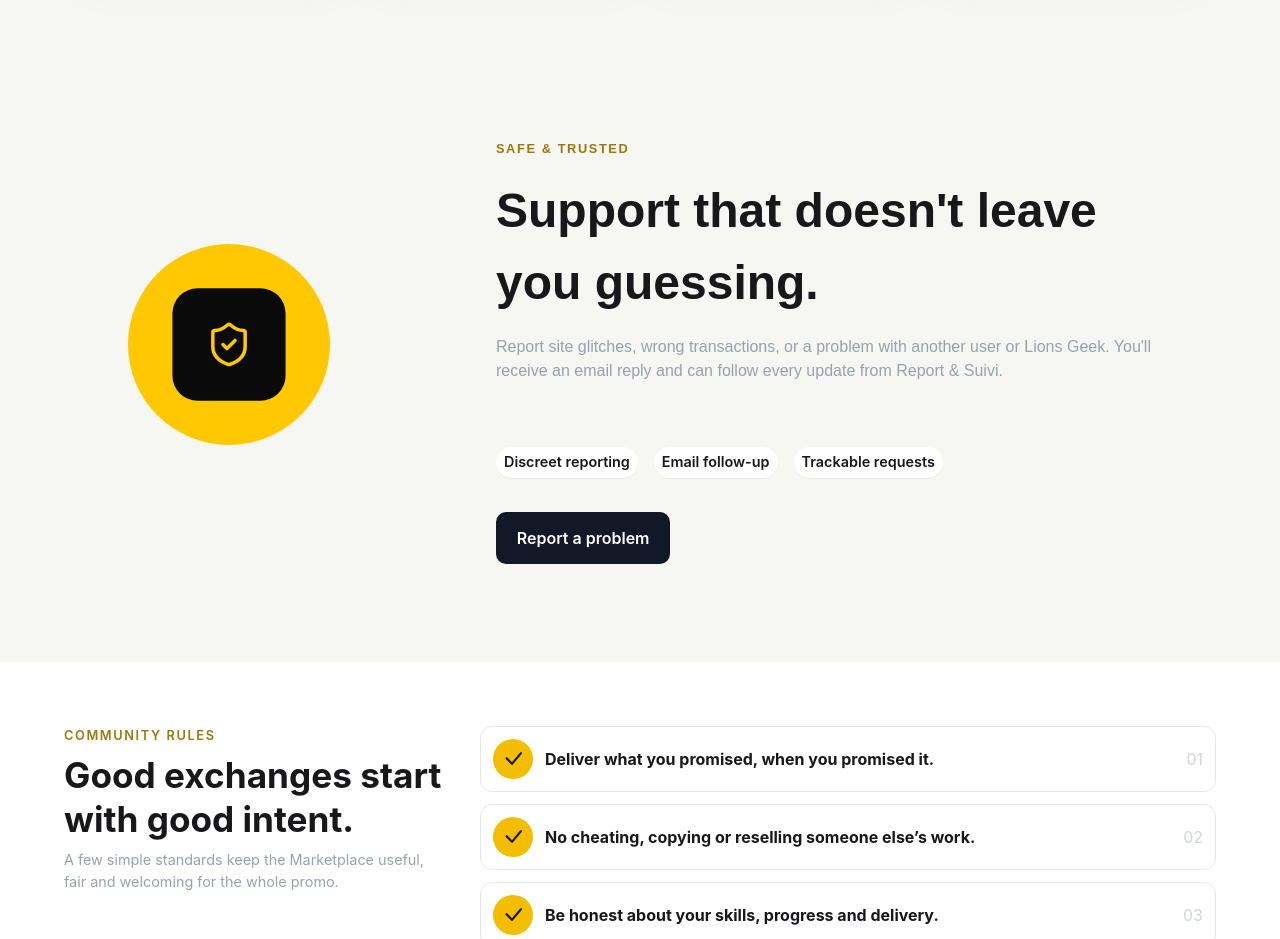
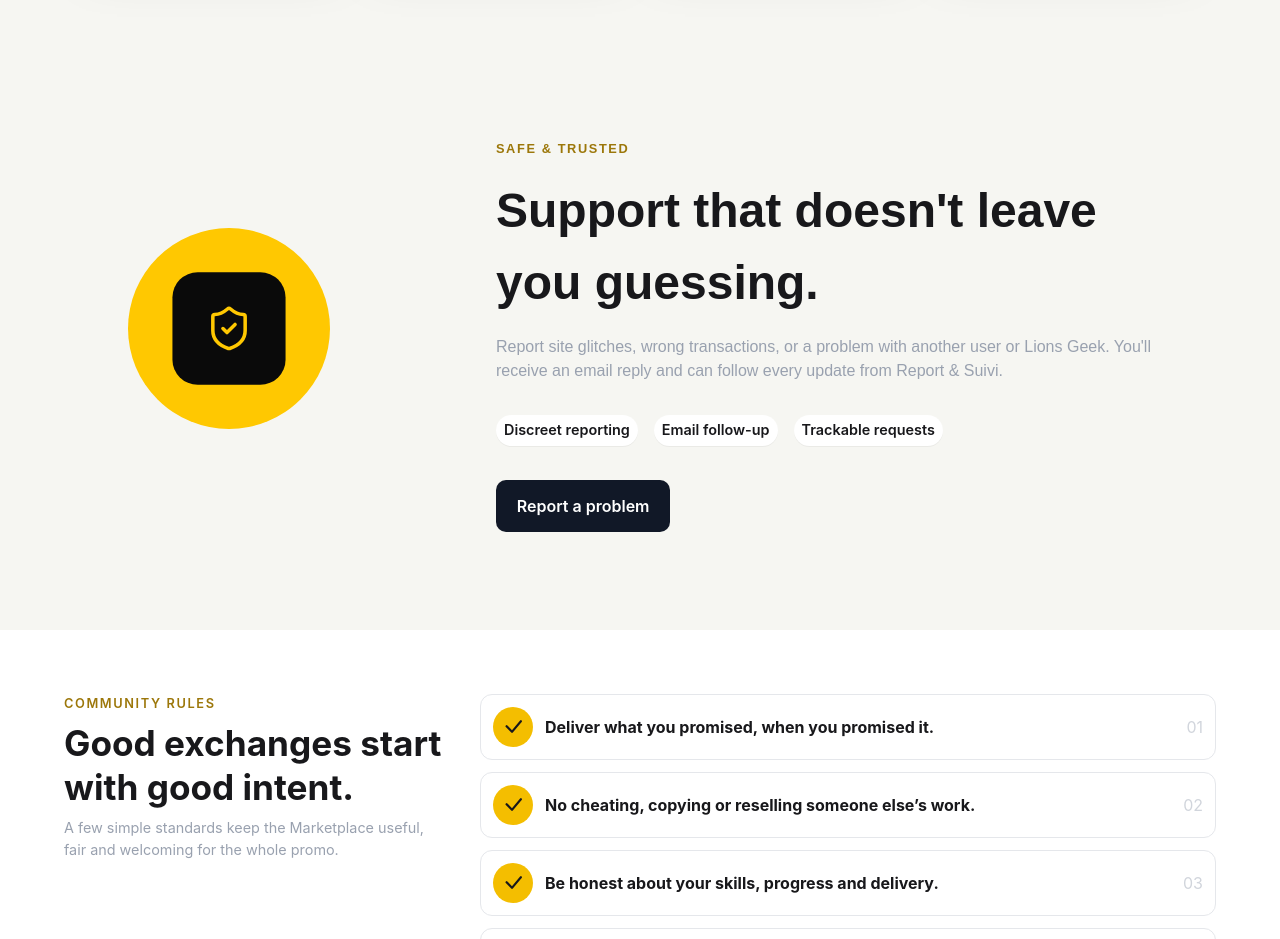
Before and after one commit to SARAH-ACHAHOUI/SARAH-ACHAHOUI, a website: page public/pages/About.html in a window 1280 px wide. Shown: the part 1880-2819 px from the top of the page. Drawn offline with Linux system fonts and the light colour scheme.

Commit message:
fixing gap from section 4

```diff
--- a/public/pages/About.html
+++ b/public/pages/About.html
@@ -254,7 +254,7 @@
       <div class="flex max-md:justify-center items-center w-[50%] max-md:w-full   ">
         <img src="../images/shield-logo.svg" alt="" class="   w-[70%] max-md:w-[70%] ">
       </div>
-      <div class="flex flex-col gap-[4rem]">
+      <div class="flex flex-col gap-[2rem]">
         <div class="font-main flex flex-col gap-[1rem]">
             <p class="font-semibold uppercase tracking-[0.1rem] text-gold text-[0.8rem]">Safe & trusted</p>
             <p class="text-[3rem] max-md:text-[2rem] font-bold ">Support that doesn't leave you guessing.</p>
```
